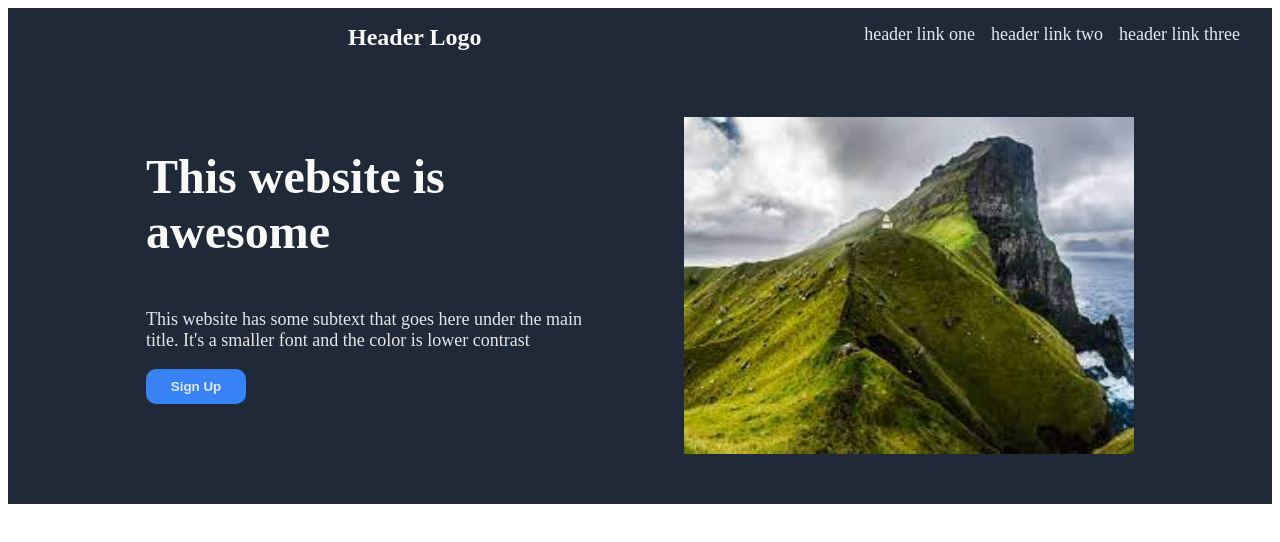
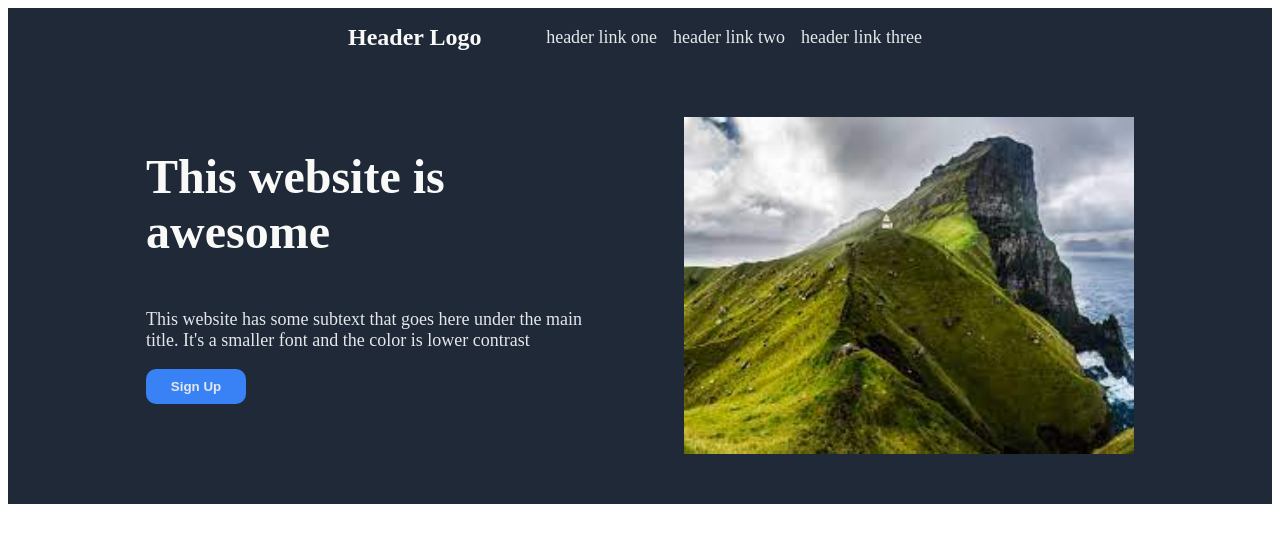
Before and after one commit to KrystianRusin/Landing-Page, a plain HTML site: page index.html in a window 1280 px wide. Drawn offline with Linux system fonts and the light colour scheme.

Commit message:
Added temporary fix for navbar alignment

```diff
--- a/styles.css
+++ b/styles.css
@@ -52,8 +52,9 @@
 
 .header-list {
     display: flex;
+    align-items: center;
     gap: 16px;
-    padding-right: 32px;
+    padding-right: 350px;
 }
 
 .btn{
```
